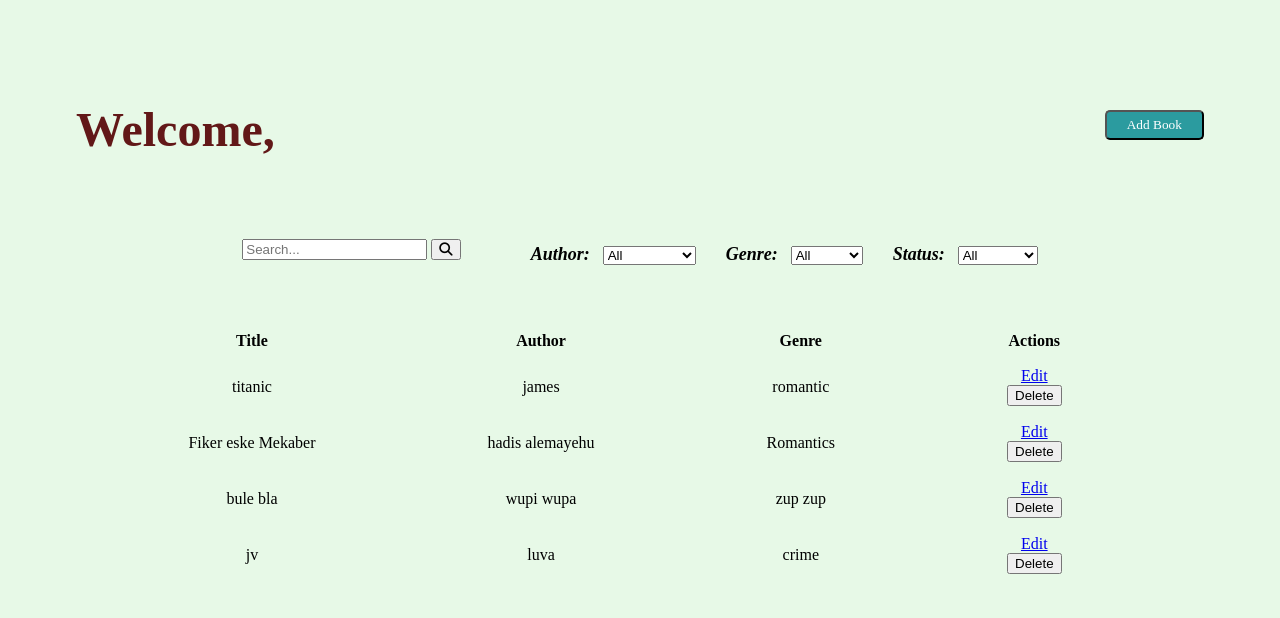
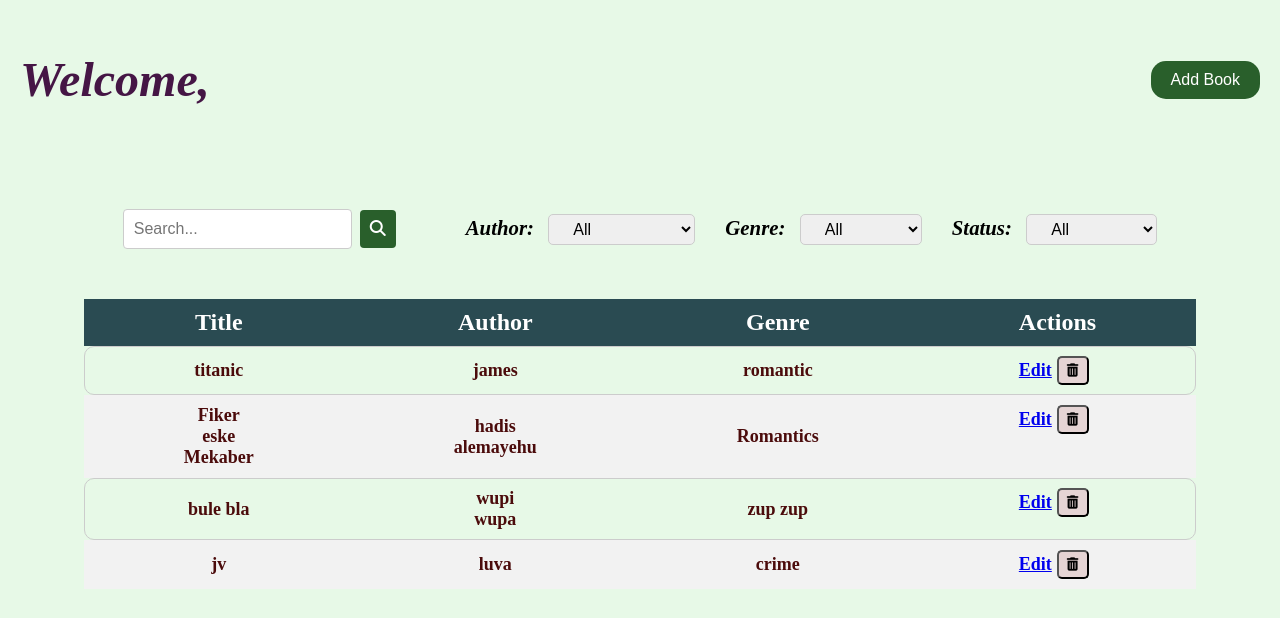
Before and after one commit to GDSC-Django-Capstone-Project/Capstone-Project_Main, a Django app: page /book/admindashboard/ in a window 1280 px wide. Shown: the top 618 px of the page. Run offline with Django 5.2, Linux system fonts and the light colour scheme; data comes from the database, SQL or seed files in the repository; both versions use the stored data as it was after the commit.

Commit message:
done with borrowing books

```diff
--- a/capsto/BookManagment/models.py
+++ b/capsto/BookManagment/models.py
@@ -16,9 +16,10 @@ class Book(models.Model):
         return self.title
 
 class BorrowedBook(models.Model):
-    book = models.ForeignKey(Book, on_delete=models.CASCADE,related_name = 'borrowed_books')
-    #user = models.ForeignKey(CustomUser, on_delete=models.CASCADE,related_name = 'borrowed_books')
-    user = models.ForeignKey(settings.AUTH_USER_MODEL, on_delete=models.CASCADE)
+    book = models.ForeignKey(Book, on_delete=models.CASCADE)
+    user = models.ForeignKey(CustomUser, on_delete=models.CASCADE)
+    borrower = models.IntegerField()
+    #user = models.ForeignKey(settings.AUTH_USER_MODEL, on_delete=models.CASCADE)
     borrowed_date = models.DateField(auto_now_add=True)
     returned_date = models.DateField(null=True, blank=True)
     returned = models.BooleanField(default=False)
--- a/capsto/BookManagment/views.py
+++ b/capsto/BookManagment/views.py
@@ -51,7 +51,7 @@ def delete_book(request, book_id):
     book = get_object_or_404(Book, id=book_id)
     if request.method == 'POST':
         borrowed_books = BorrowedBook.objects.filter(book=book)
-        if book.borrowed_books.exists():
+        if borrowed_books.exists():
             messages.error(request, "This book is borrowed and cannot be deleted.")
             return redirect('admindashboard')
         else:
@@ -61,7 +61,7 @@ def delete_book(request, book_id):
     return render(request, 'delete_book.html', {'book': book})
 @login_required
 def borrowed_books(request):
-    borrowed_books = BorrowedBook.objects.filter(user = request.user,returned=False)  # Filter only borrowed books
+    borrowed_books = BorrowedBook.objects.filter(user = request.user.id,returned=False)  # Filter only borrowed books
     returned_books = BorrowedBook.objects.filter(returned=True)  # Filter only returned books
     return render(request, 'borrowed_books.html', {'borrowed_books': borrowed_books, 'returned_books': returned_books})
 """@login_required
@@ -70,7 +70,6 @@ def borrow_book(request, book_id):
     BorrowedBook.objects.create(book=book, user=request.user)
     messages.success(request, 'Book borrowed successfully!')
     return render(request, 'borrow.html', {'book': book})"""
-
 @login_required
 def borrow_book(request):
     if request.method == 'POST':
@@ -80,14 +79,16 @@ def borrow_book(request):
             return redirect('studentdashboard')
         else:
             book_id = request.POST.get('book')
-            book = get_object_or_404(Book, id=book_id, status='available')
-            BorrowedBook.objects.create(book=book, user=request.user)
-            messages.success(request, 'Book borrowed successfully!')
-            return redirect('studentdashboard')
-
+            try:
+                book = Book.objects.get(id=book_id)
+                BorrowedBook.objects.create(book=book, user=request.user,borrower=request.user.id)
+                messages.success(request, 'Book borrowed successfully!')
+                return redirect('studentdashboard')
+            except Book.DoesNotExist:
+                messages.error(request, 'Invalid book selection.')
+                return redirect('studentdashboard')
 
     return render(request, 'borrow.html', {'available_books': Book.objects.filter(status='available')})
-
 
 """def logout_view(request):
     logout(request)
--- a/capsto/UserManagment/Templates/admindashboard.html
+++ b/capsto/UserManagment/Templates/admindashboard.html
@@ -1,3 +1,4 @@
+
 <!DOCTYPE html>
 <html lang="en">
 <head>
@@ -60,63 +61,66 @@
   font-style: normal;
 }
 
-        .admin_page {
-            display: flex;
-            flex-direction: column;
-            align-items: center;
-            margin-top: 70px;
-        }
-
 #greeting {
   display: flex;
   align-items: center;
   justify-content: space-between;
-            column-gap: 700px;
+  padding: 20px;
 }
 
 #greeting h1 {
-            margin-right: 100px;
   font-size: 3rem;
-            color: rgb(98, 24, 24);
+  color:rgb(69, 22, 69);
+  font-style: italic;
 }
 
 #greeting button {
-            margin-left: 30px;
-            margin-bottom: 10px;
-            padding: 5px 20px;
-            background-color: #2b9b9f;
-            color: #fff;
-            font-family: "Lora", serif;
-            font-optical-sizing: auto;
-            font-weight: 400;
-            font-style: normal;
-            border-color: black;
-            border-radius: 5px;
+  padding: 10px 20px;
+  background-color: #295f2b;
+  color: white;
+  border: none;
+  border-radius: 15px;
+  font-size: 1rem;
   cursor: pointer;
-            transition: background-color 0.3s ease;
-        }
-
-        #greeting button:hover {
-            background-color: rgb(90, 206, 206);
-        }
-
-        #search-input {
-            margin-bottom: 10px;
 }
 
 .search_book {
   display: flex;
   flex-direction: column;
-            justify-content: center;
   align-items: center;
+  margin-top: 50px;
 }
 
-        #choice {
-            margin-bottom: 50px;
+#search_content {
   display: flex;
   flex-direction: row;
   align-items: center;
-            column-gap: 300px;
+  margin-bottom: 30px;
+  column-gap: 50px;
+}
+
+.search {
+  display: flex;
+  align-items: center;
+  margin-right: 20px;
+}
+
+#search-input {
+  padding: 10px;
+  border: 1px solid #ccc;
+  border-radius: 4px;
+  font-size: 1rem;
+  outline: none;
+}
+
+.search button {
+  padding: 10px;
+  background-color: #295f2b;
+  color: white;
+  border: none;
+  border-radius: 4px;
+  font-size: 1rem;
+  cursor: pointer;
 }
 
 #options {
@@ -127,24 +131,121 @@
 }
 
 #options label {
-            font-size: large;
+  font-size: 1.3rem;
   font-weight: bold;
   font-style: italic;
 }
 
-        #search_content {
+.auth select,
+.genre select,
+.status select {
+  padding: 5px 20px;
+  font-size: 1rem;
+  border: 1px solid #ccc;
+  border-radius: 5px;
+}
+
+#books {
+  margin-top: 20px;
   display: flex;
-            flex-direction: row;
   align-items: center;
-            column-gap: 70px;
-            margin: 50px 20px;
+  flex-direction: column;
+}
+
+#search-table {
+  width:50%;
+  border-collapse:collapse;
 }
 
 #search-table th,
-        td {
+#search-table td {
   text-align: center;
-            padding: 10px 100px 5px 70px;
-            cursor: pointer;
+  padding: 10px 100px;
+}
+
+#search-table th {
+  background-color: #2a4b52;
+  color: white;
+  font-size:1.5rem;
+}
+
+#search-table td{
+  font-size: large;
+  font-weight: bold;
+  color: rgb(75, 11, 11);
+}
+#search-table tr {
+  position: relative;
+}
+
+#search-table tr::before {
+  content: "";
+  position: absolute;
+  top: 0;
+  left: 0;
+  right: 0;
+  bottom: 0;
+  border-radius: 10px;
+  border: 1px solid #ccc;
+  z-index: -1;
+}
+
+#search-table tr:nth-child(even) {
+  background-color: #f2f2f2;
+}
+
+.description {
+  display: none;
+  position: absolute;
+  background-color: #f9f9f9;
+  border: 1px solid #ccc;
+  padding: 10px;
+  z-index: 1;
+}
+#edit_delete{
+  display: flex;
+  column-gap: 5px;
+  align-items: center;
+}
+
+#edit_delete button{
+  background-color: #e5d4d4;
+  border-color: black;
+  border-radius: 5px;
+  padding:5px 8px;
+}
+
+tr:hover .description {
+  display: block;
+}
+
+@media screen and (max-width: 600px) {
+  #greeting {
+    flex-direction: column;
+    align-items: stretch;
+  }
+
+  #greeting h1 {
+    margin-bottom: 10px;
+  }
+
+  #greeting button {
+    margin-bottom: 20px;
+  }
+
+  #search_content {
+    flex-direction: column;
+  }
+
+  .search {
+    margin-bottom: 10px;
+  }
+
+  .auth,
+  .genre,
+  .status {
+    margin-bottom: 10px;
+  }
 }
     </style>
 </head>
@@ -155,10 +256,11 @@
             <a href="{% url 'add_book' %}"><button type="submit">Add Book</button></a>
         </div>
         <div class="search_book">
+
             <div id="search_content">
                 <div class="search">
                     <input type="text" id="search-input" placeholder="Search..." oninput="updateSearch()">
-                    <button onclick="search()"><i class="fa-solid fa-magnifying-glass"></i></button>
+                    &nbsp;&nbsp;<button onclick="search()"><i class="fa-solid fa-magnifying-glass"></i></button>
                 </div>
                 <div id="options">
                     <div class="auth">
@@ -203,11 +305,11 @@
                             <td>{{ book.title }}</td>
                             <td>{{ book.author }}</td>
                             <td>{{ book.genre }}</td>
-                            <td>
+                            <td id="edit_delete">
                                 <a href="{% url 'edit_book' book.id %}">Edit</a>
                                 <form action="{% url 'delete_book' book.id %}" method="post">
                                     {% csrf_token %}
-                                    <button type="submit">Delete</button>
+                                    <button type="submit"><i class="fa-solid fa-trash-can"></i></button>
                                 </form>
                             </td>
                         </tr>
```
Also changed, not shown: capsto/BookManagment/Templates/borrow.html (deleted, +0 -13 lines), capsto/BookManagment/Templates/borrowed_books.html (+44 -6 lines), capsto/UserManagment/Templates/borrow.html (+75 -3 lines), capsto/UserManagment/Templates/studentdashboard.html (+146 -39 lines), capsto/BookManagment/migrations/0009_alter_borrowedbook_book.py (added), capsto/BookManagment/migrations/0010_borrowedbook_borrower.py (added), capsto/db.sqlite3. Lines whose indentation alone changed are shown as unchanged.
